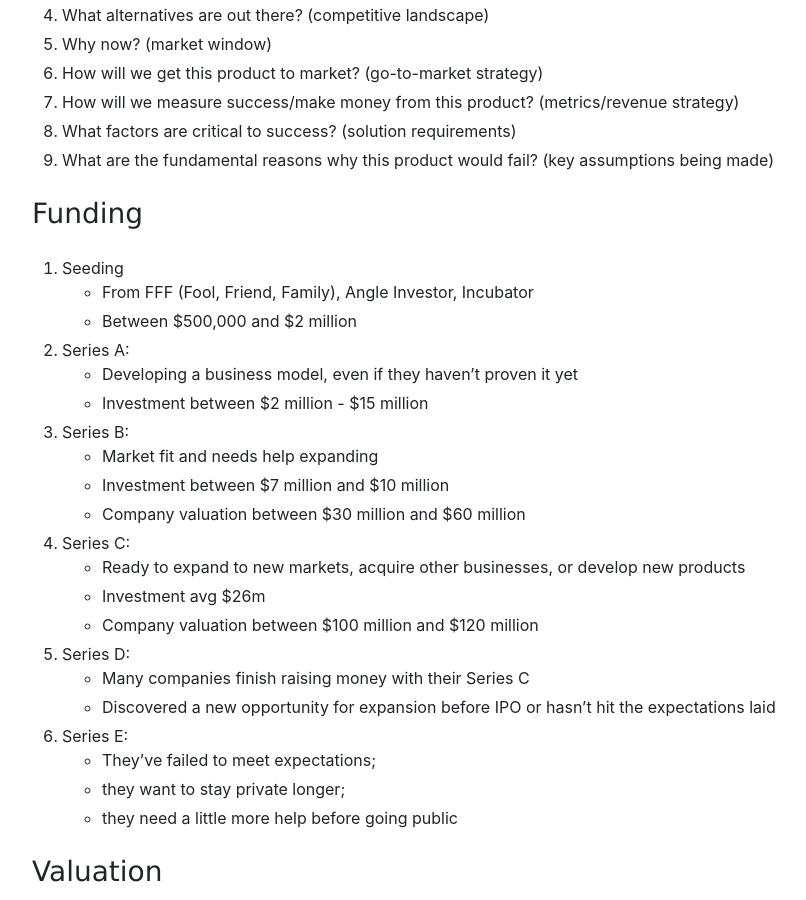
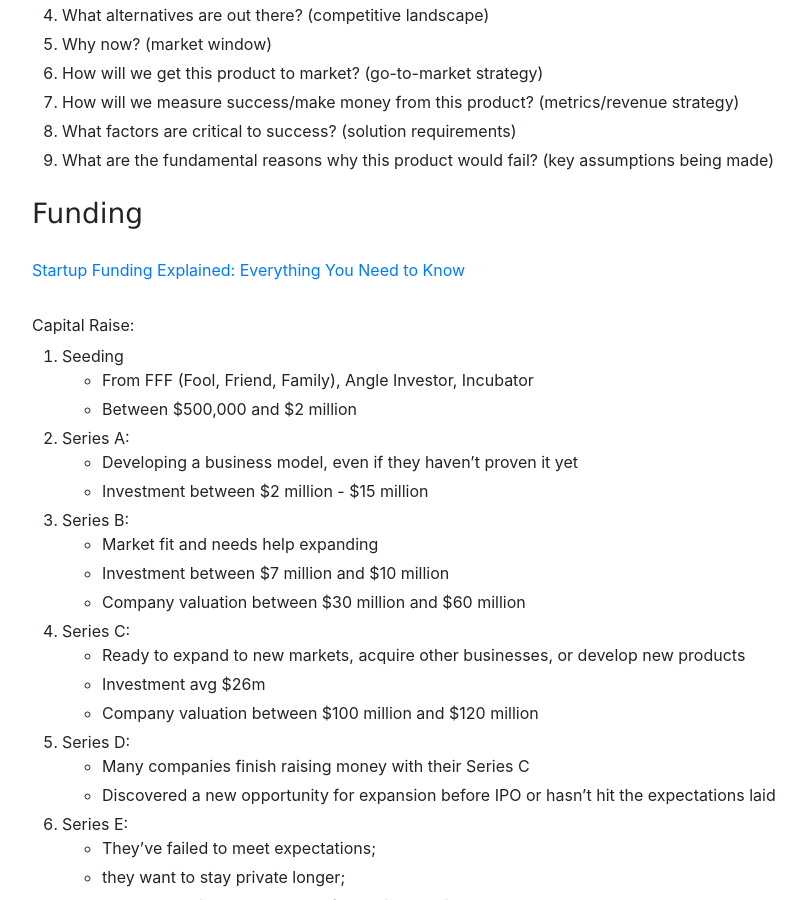
Before and after one commit to imantung/imantung.github.io, a Jekyll site: the page built from gist/startup.md, in a window 1280 px wide and 900 px high, scrolled down 1031 px. Shown: the whole window, without its empty margins (223-1029 px from the left). Built offline with Jekyll 4.4.1, drawn with Linux system fonts in a browser that asks for light colours.

Commit message:
update content

```diff
--- a/gist/startup.md
+++ b/gist/startup.md
@@ -38,6 +38,9 @@ LTF = Life Time Value = value that a customer will contribute to your company ov
 
 ### Funding
 
+[Startup Funding Explained: Everything You Need to Know](https://www.youtube.com/watch?v=677ZtSMr4-4&ab_channel=TheRestOfUs)
+
+Capital Raise:
 1. Seeding
   - From FFF (Fool, Friend, Family), Angle Investor, Incubator
   - Between $500,000 and $2 million
```
